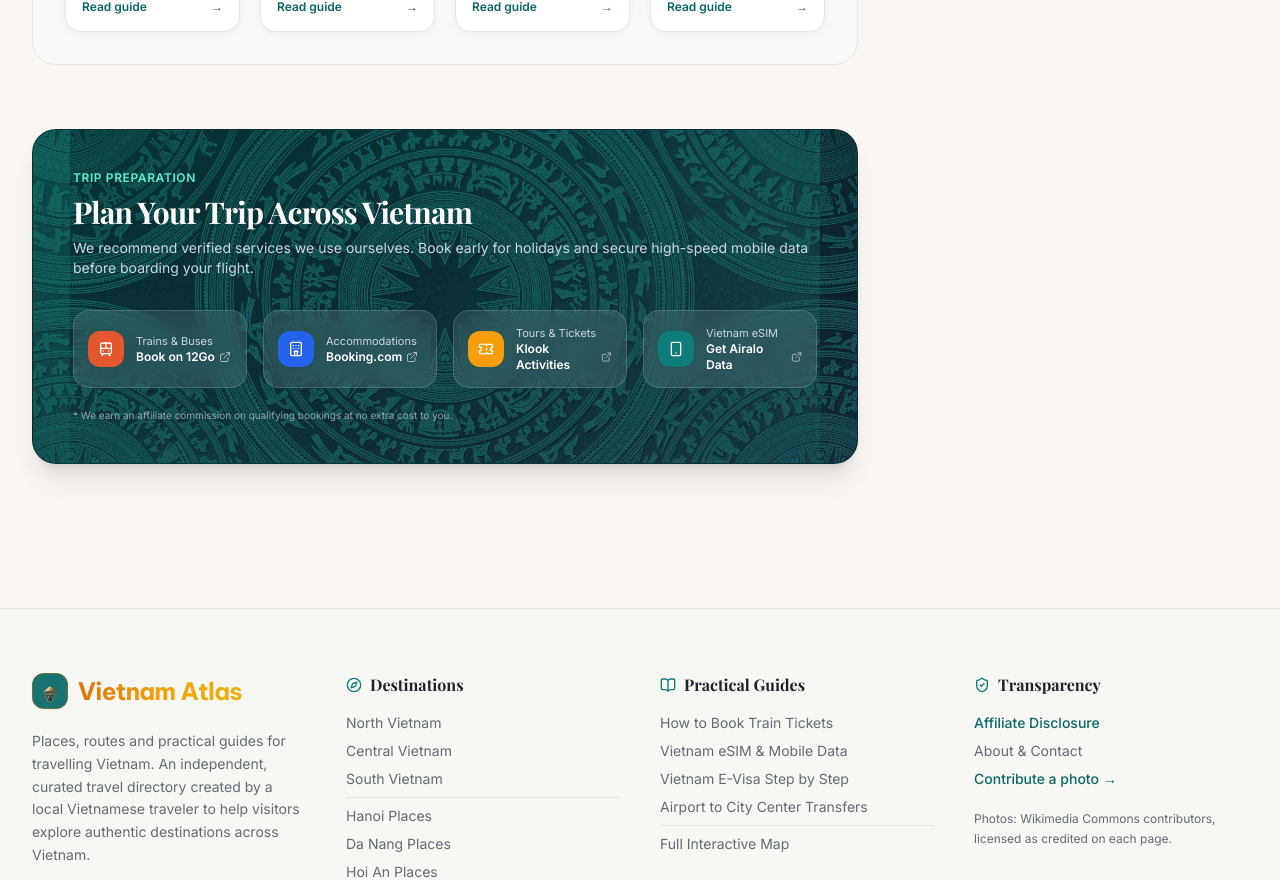
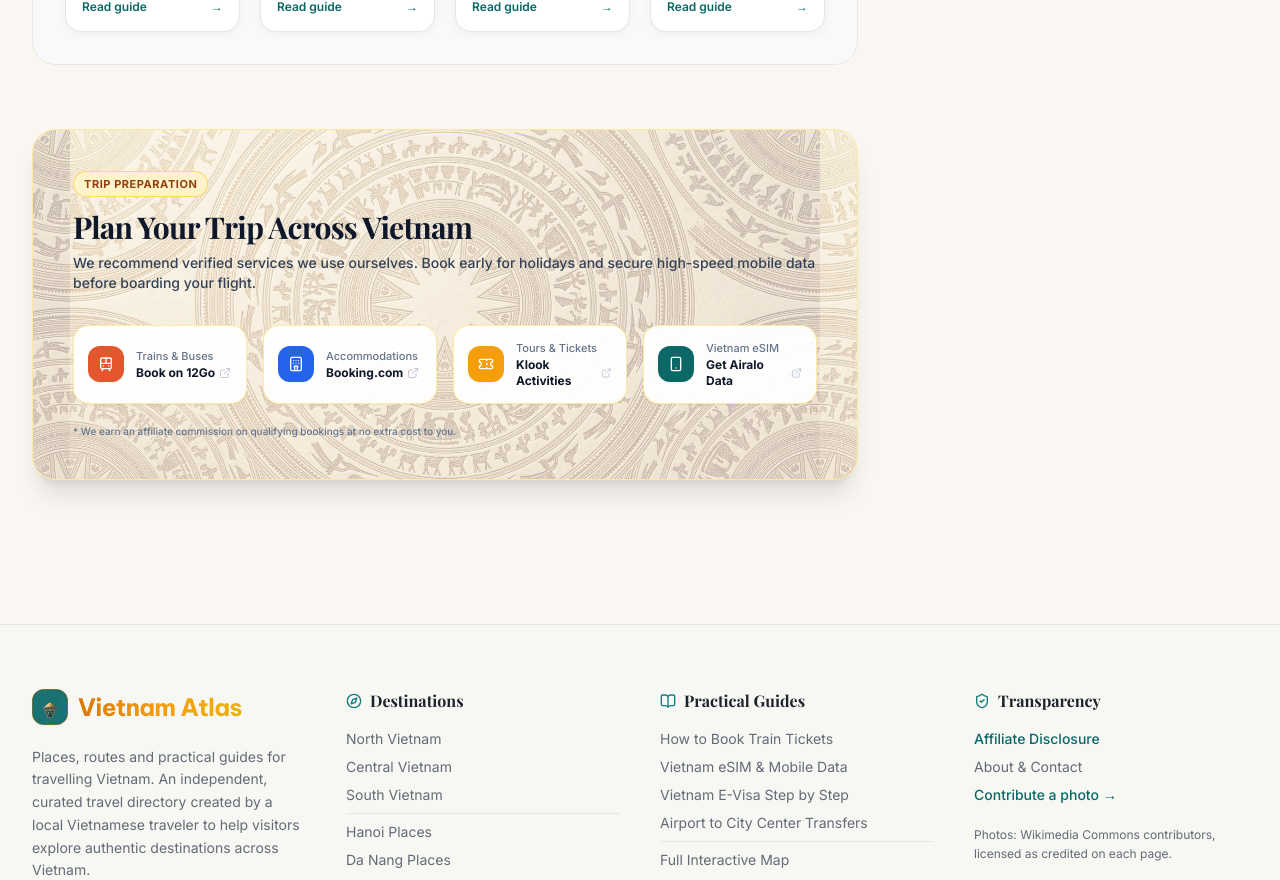
Before and after one commit to quy192005-lgtm/Vietnamatlas, a Next.js app: page / in a window 1280 px wide. Shown: the part 4020-4900 px from the top of the page. Built offline with nearby package versions, Linux system fonts and the light colour scheme; a web font is replaced by a local one.

Commit message:
style(home): transform trip preparation card to authentic golden Dong Son tone and remove green background

```diff
--- a/app/page.tsx
+++ b/app/page.tsx
@@ -346,25 +346,25 @@ export default function HomePage() {
 
             {/* 6. PLAN YOUR TRIP STRIP (AFFILIATE PARTNERS - LAW 4) */}
             <section className="w-full">
-              <div className="bg-gradient-to-br from-teal-900 to-slate-900 rounded-3xl p-8 sm:p-10 text-white shadow-xl relative overflow-hidden border border-teal-800/40">
-                {/* Traditional Dong Son Bronze Drum Pattern in Tone-sur-tone Teal (30% opacity, transparent background) */}
+              <div className="bg-[#FAF7F2] rounded-3xl p-8 sm:p-10 shadow-xl relative overflow-hidden border border-amber-200/80">
+                {/* Traditional Dong Son Bronze Drum Pattern in authentic warm golden tone (30% opacity) */}
                 <div
                   className="absolute inset-0 pointer-events-none z-0 opacity-30 bg-repeat bg-center"
                   style={{
-                    backgroundImage: "url('/dong-son-teal.png')",
+                    backgroundImage: "url('/dong-son-texture.jpg')",
                     backgroundSize: "750px auto",
                   }}
                   aria-hidden="true"
                 />
 
                 <div className="relative z-10 max-w-3xl mb-8">
-                  <span className="text-xs font-semibold uppercase tracking-wider text-teal-300 mb-2 block">
+                  <span className="text-[11px] font-bold uppercase tracking-wider text-amber-800 bg-amber-100/90 border border-amber-300/80 px-2.5 py-1 rounded-full mb-3 inline-block shadow-xs">
                     Trip Preparation
                   </span>
-                  <h2 className="font-serif text-2xl sm:text-3xl font-bold tracking-tight text-white mb-2">
+                  <h2 className="font-serif text-2xl sm:text-3xl font-bold tracking-tight text-slate-900 mb-2">
                     Plan Your Trip Across Vietnam
                   </h2>
-                  <p className="text-xs sm:text-sm text-slate-300 leading-relaxed">
+                  <p className="text-xs sm:text-sm text-slate-700 leading-relaxed font-medium">
                     We recommend verified services we use ourselves. Book early for holidays and secure high-speed mobile data before boarding your flight.
                   </p>
                 </div>
@@ -375,15 +375,15 @@ export default function HomePage() {
                     href={AFFILIATES.twelveGo}
                     target="_blank"
                     rel="nofollow sponsored noopener"
-                    className="flex items-center gap-3 p-3.5 rounded-2xl bg-white/10 hover:bg-white/20 border border-white/15 backdrop-blur-md transition-all group min-h-[44px]"
+                    className="flex items-center gap-3 p-3.5 rounded-2xl bg-white/95 hover:bg-white border border-amber-200/80 shadow-sm hover:shadow-md transition-all group min-h-[44px]"
                   >
                     <div className="w-9 h-9 rounded-xl bg-terracotta-500 text-white flex items-center justify-center shrink-0 shadow-sm">
                       <Train className="w-4 h-4" />
                     </div>
                     <div className="flex-1 min-w-0">
-                      <span className="text-[11px] text-slate-300 block">Trains &amp; Buses</span>
-                      <span className="font-semibold text-xs text-white group-hover:text-teal-300 transition-colors flex items-center gap-1">
-                        Book on 12Go <ExternalLink className="w-3 h-3 opacity-60" />
+                      <span className="text-[11px] text-slate-500 block font-medium">Trains &amp; Buses</span>
+                      <span className="font-bold text-xs text-slate-900 group-hover:text-amber-700 transition-colors flex items-center gap-1">
+                        Book on 12Go <ExternalLink className="w-3 h-3 opacity-60 text-slate-400 group-hover:text-amber-600" />
                       </span>
                     </div>
                   </a>
@@ -393,15 +393,15 @@ export default function HomePage() {
                     href={AFFILIATES.booking}
                     target="_blank"
                     rel="nofollow sponsored noopener"
-                    className="flex items-center gap-3 p-3.5 rounded-2xl bg-white/10 hover:bg-white/20 border border-white/15 backdrop-blur-md transition-all group min-h-[44px]"
+                    className="flex items-center gap-3 p-3.5 rounded-2xl bg-white/95 hover:bg-white border border-amber-200/80 shadow-sm hover:shadow-md transition-all group min-h-[44px]"
                   >
                     <div className="w-9 h-9 rounded-xl bg-blue-600 text-white flex items-center justify-center shrink-0 shadow-sm">
                       <Hotel className="w-4 h-4" />
                     </div>
                     <div className="flex-1 min-w-0">
-                      <span className="text-[11px] text-slate-300 block">Accommodations</span>
-                      <span className="font-semibold text-xs text-white group-hover:text-teal-300 transition-colors flex items-center gap-1">
-                        Booking.com <ExternalLink className="w-3 h-3 opacity-60" />
+                      <span className="text-[11px] text-slate-500 block font-medium">Accommodations</span>
+                      <span className="font-bold text-xs text-slate-900 group-hover:text-blue-700 transition-colors flex items-center gap-1">
+                        Booking.com <ExternalLink className="w-3 h-3 opacity-60 text-slate-400 group-hover:text-blue-600" />
                       </span>
                     </div>
                   </a>
@@ -411,15 +411,15 @@ export default function HomePage() {
                     href={AFFILIATES.klook}
                     target="_blank"
                     rel="nofollow sponsored noopener"
-                    className="flex items-center gap-3 p-3.5 rounded-2xl bg-white/10 hover:bg-white/20 border border-white/15 backdrop-blur-md transition-all group min-h-[44px]"
+                    className="flex items-center gap-3 p-3.5 rounded-2xl bg-white/95 hover:bg-white border border-amber-200/80 shadow-sm hover:shadow-md transition-all group min-h-[44px]"
                   >
                     <div className="w-9 h-9 rounded-xl bg-amber-500 text-white flex items-center justify-center shrink-0 shadow-sm">
                       <Ticket className="w-4 h-4" />
                     </div>
                     <div className="flex-1 min-w-0">
-                      <span className="text-[11px] text-slate-300 block">Tours &amp; Tickets</span>
-                      <span className="font-semibold text-xs text-white group-hover:text-teal-300 transition-colors flex items-center gap-1">
-                        Klook Activities <ExternalLink className="w-3 h-3 opacity-60" />
+                      <span className="text-[11px] text-slate-500 block font-medium">Tours &amp; Tickets</span>
+                      <span className="font-bold text-xs text-slate-900 group-hover:text-amber-700 transition-colors flex items-center gap-1">
+                        Klook Activities <ExternalLink className="w-3 h-3 opacity-60 text-slate-400 group-hover:text-amber-600" />
                       </span>
                     </div>
                   </a>
@@ -429,21 +429,21 @@ export default function HomePage() {
                     href={AFFILIATES.airalo}
                     target="_blank"
                     rel="nofollow sponsored noopener"
-                    className="flex items-center gap-3 p-3.5 rounded-2xl bg-white/10 hover:bg-white/20 border border-white/15 backdrop-blur-md transition-all group min-h-[44px]"
+                    className="flex items-center gap-3 p-3.5 rounded-2xl bg-white/95 hover:bg-white border border-amber-200/80 shadow-sm hover:shadow-md transition-all group min-h-[44px]"
                   >
-                    <div className="w-9 h-9 rounded-xl bg-teal-500 text-white flex items-center justify-center shrink-0 shadow-sm">
+                    <div className="w-9 h-9 rounded-xl bg-teal-600 text-white flex items-center justify-center shrink-0 shadow-sm">
                       <Smartphone className="w-4 h-4" />
                     </div>
                     <div className="flex-1 min-w-0">
-                      <span className="text-[11px] text-slate-300 block">Vietnam eSIM</span>
-                      <span className="font-semibold text-xs text-white group-hover:text-teal-300 transition-colors flex items-center gap-1">
-                        Get Airalo Data <ExternalLink className="w-3 h-3 opacity-60" />
+                      <span className="text-[11px] text-slate-500 block font-medium">Vietnam eSIM</span>
+                      <span className="font-bold text-xs text-slate-900 group-hover:text-teal-700 transition-colors flex items-center gap-1">
+                        Get Airalo Data <ExternalLink className="w-3 h-3 opacity-60 text-slate-400 group-hover:text-teal-600" />
                       </span>
                     </div>
                   </a>
                 </div>
 
-                <p className="mt-5 text-[10px] text-slate-400 relative z-10">
+                <p className="mt-5 text-[10px] text-slate-500 relative z-10 font-medium">
                   * We earn an affiliate commission on qualifying bookings at no extra cost to you.
                 </p>
               </div>
```
